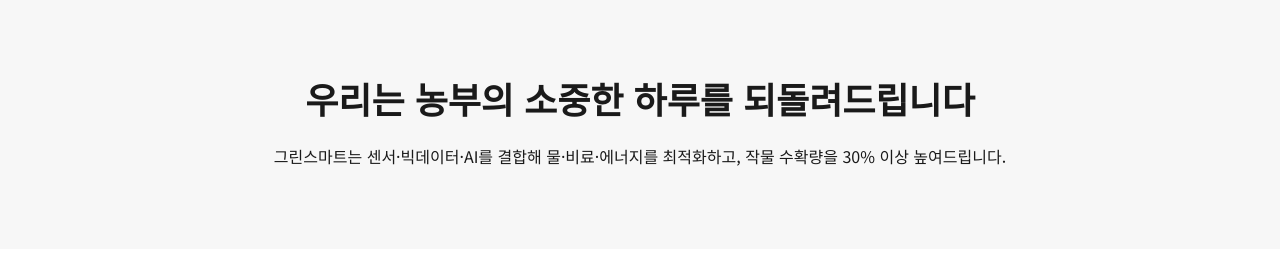
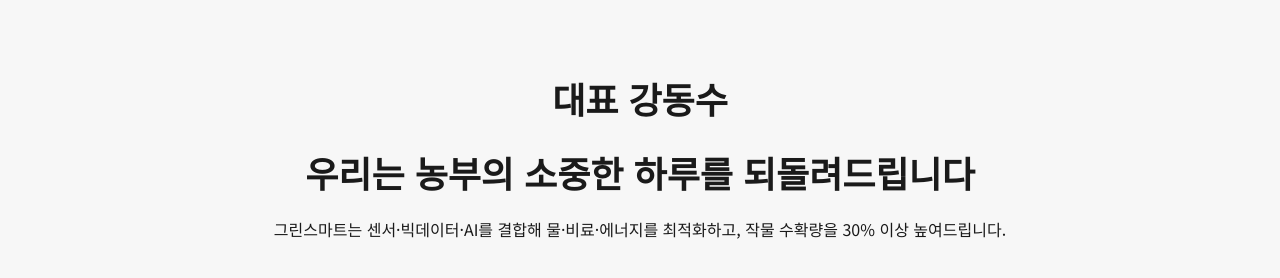
Before and after one commit to buskingsue/smart_farm_web_page, a plain HTML site: page index.html in a window 1280 px wide. Shown: the part 810-1088 px from the top of the page. Drawn offline with Linux system fonts and the light colour scheme.

Commit message:
Update index.html

```diff
--- a/index.html
+++ b/index.html
@@ -35,6 +35,7 @@
 
   <section id="about" class="about">
     <div class="container">
+      <h2>대표 강동수</h2>
       <h2>우리는 농부의 소중한 하루를 되돌려드립니다</h2>
       <p>그린스마트는 센서·빅데이터·AI를 결합해 물·비료·에너지를 최적화하고, 작물 수확량을 30% 이상 높여드립니다.</p>
     </div>
```
